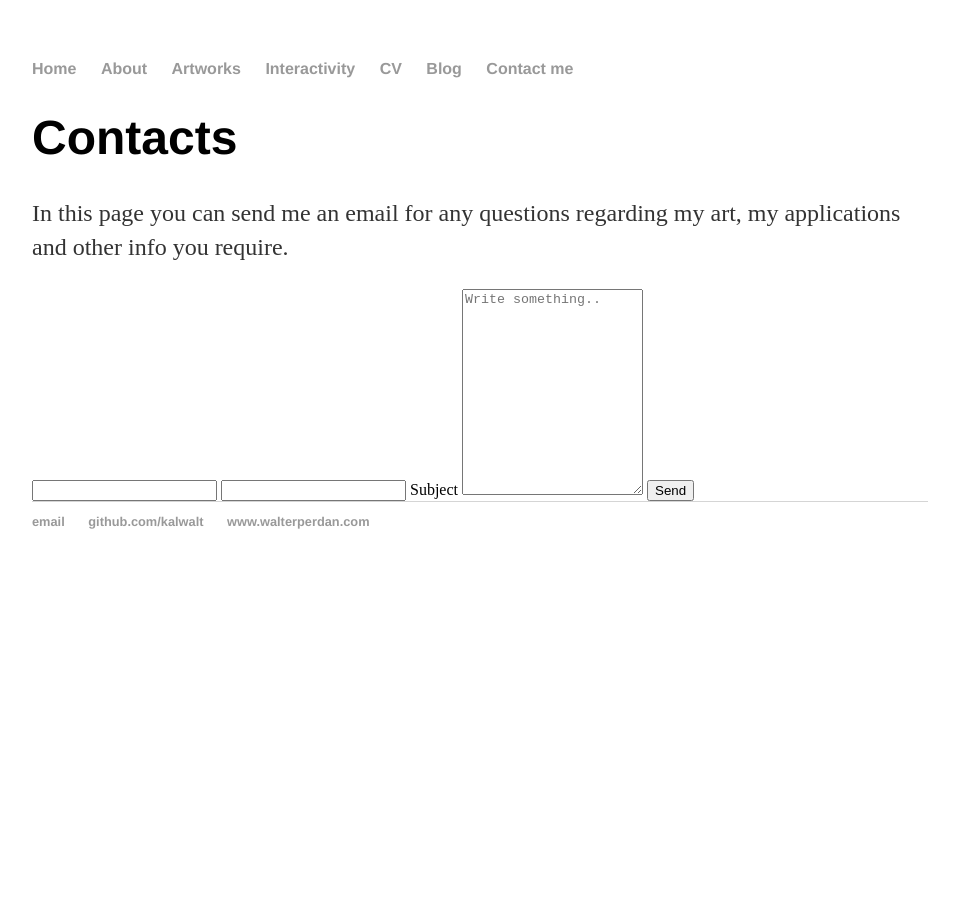
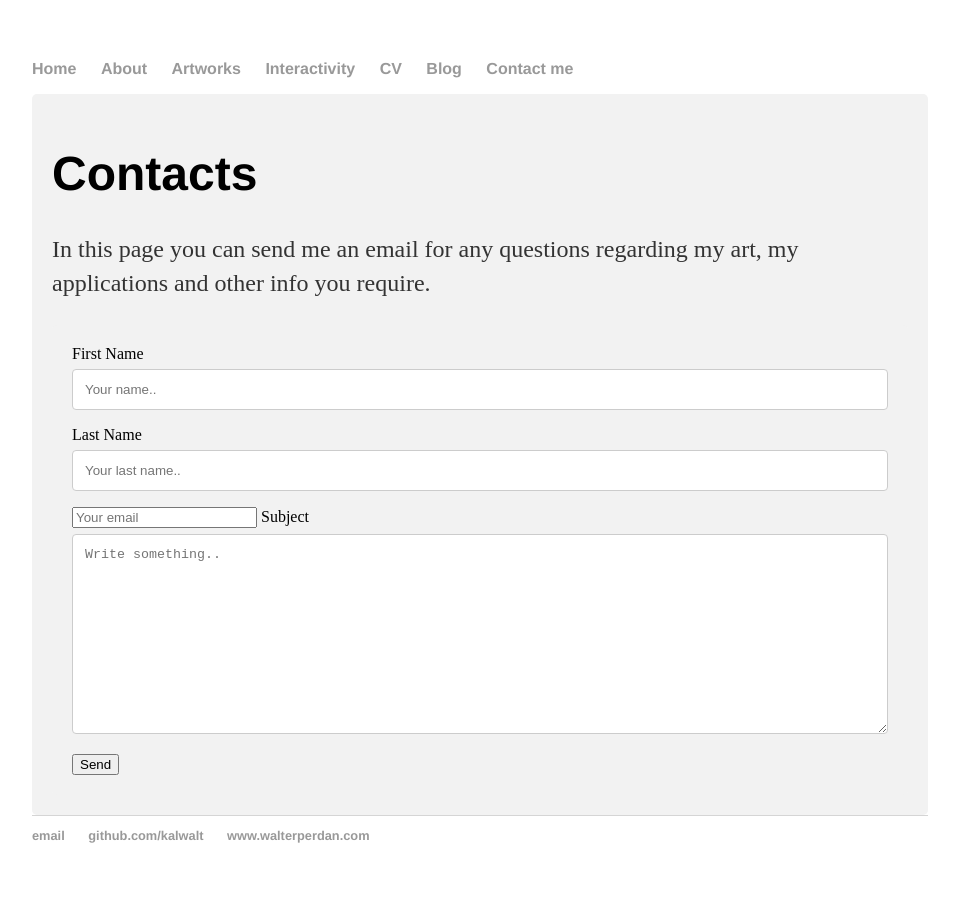
Before and after one commit to kalwalt/kalwalt.github.io, a Jekyll site: the page built from contacts/index.html, in a window 1280 px wide. Shown: the whole page, without its empty margins (160-1119 px from the left). Built offline with Jekyll 4.4.1, drawn with Linux system fonts in a browser that asks for light colours; comment, search, counter and statistics services are not loaded.

Commit message:
Improved version of the e-mail form

```diff
--- a/_includes/main.css
+++ b/_includes/main.css
@@ -41,3 +41,37 @@ ul.posts {
 ul.posts li {
     list-style: none;
 }
+
+/* Style inputs with type="text", select elements and textareas */
+input[type=text], select, textarea {
+   width: 100%; /* Full width */
+   padding: 12px; /* Some padding */
+   border: 1px solid #ccc; /* Gray border */
+   border-radius: 4px; /* Rounded borders */
+   box-sizing: border-box; /* Make sure that padding and width stays in place */
+   margin-top: 6px; /* Add a top margin */
+   margin-bottom: 16px; /* Bottom margin */
+   resize: vertical /* Allow the user to vertically resize the textarea (not horizontally) */
+}
+
+/* Style the submit button with a specific background color etc */
+input[type=submit] {
+   background-color: #4CAF50;
+   color: white;
+   padding: 12px 20px;
+   border: none;
+   border-radius: 4px;
+   cursor: pointer;
+}
+
+/* When moving the mouse over the submit button, add a darker green color */
+input[type=submit]:hover {
+   background-color: #45a049;
+}
+
+/* Add a background color and some padding around the form */
+.container {
+   border-radius: 5px;
+   background-color: #f2f2f2;
+   padding: 20px;
+}
--- a/contacts/index.html
+++ b/contacts/index.html
@@ -8,13 +8,14 @@ lang: en_GB
 	<h1>Contacts</h1>
 	<p>In this page you can send me an email for any questions regarding my art, my applications and other info you require.</p>
   <p> </p>
-  <form action="https://formspree.io/info@kalwaltart.it"
-        method="POST">
-      <input type="text" name="name">
-      <input type="email" name="_replyto">
-      <input type="hidden" name="_subject" value="New submission!" />
-      <label for="subject">Subject</label>
-      <textarea id="subject" name="subject" placeholder="Write something.." style="height:200px"></textarea>
-      <input type="submit" value="Send">
+  <form class="container" action="https://formspree.io/info@kalwaltart.it" method="POST">
+    <label for="fname">First Name</label>
+    <input type="text" id="fname" name="firstname" placeholder="Your name..">
+    <label for="lname">Last Name</label>
+    <input type="text" id="lname" name="lastname" placeholder="Your last name..">
+    <input type="email" name="_replyto" placeholder="Your email">
+    <label for="_subject">Subject</label>
+    <textarea id="subject" name="_subject" placeholder="Write something.." style="height:200px"></textarea>
+    <button type="submit">Send</button>
   </form>
 </div><!-- /.blurb -->
```
